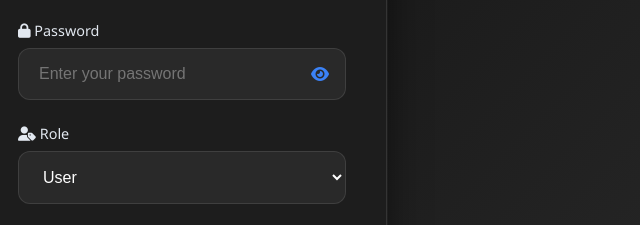
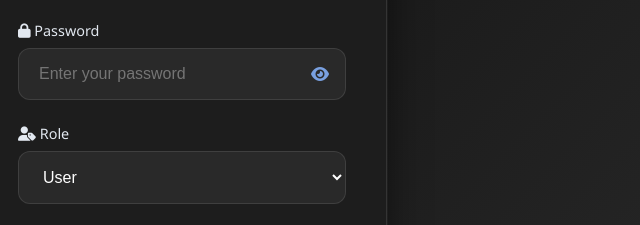
Before and after one commit to Linotesiorna/Person-finance-track, a plain HTML site: page index.html in a window 1280 px wide. Both pictures are taken after a click on the button 778 px from the left and 419 px from the top of the page. Shown: the part 345-570 px from the top of the page, 458-1098 px from the left. Drawn offline with Linux system fonts and the light colour scheme.

Commit message:
changecss

```diff
--- a/index.html
+++ b/index.html
@@ -120,7 +120,7 @@
 
                 .password-toggle:focus {
                         outline: none;
-                        color: #3b82f6;
+                        color: #79a0e0;
                 }
 
                 .form-group input,
```
